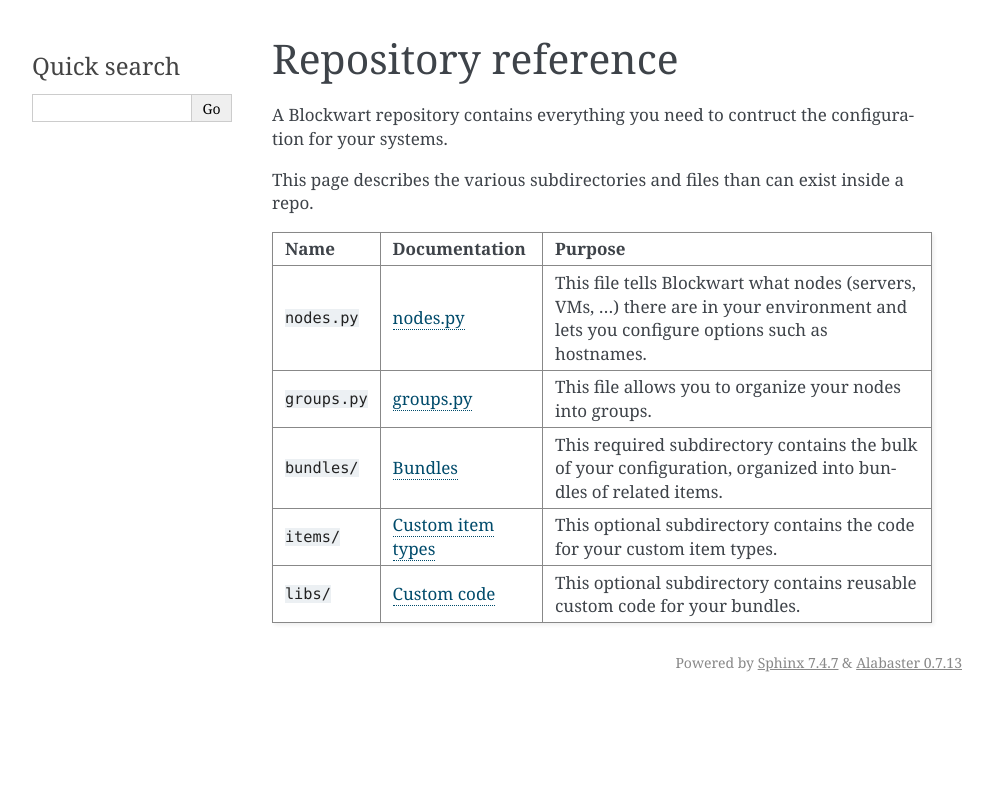
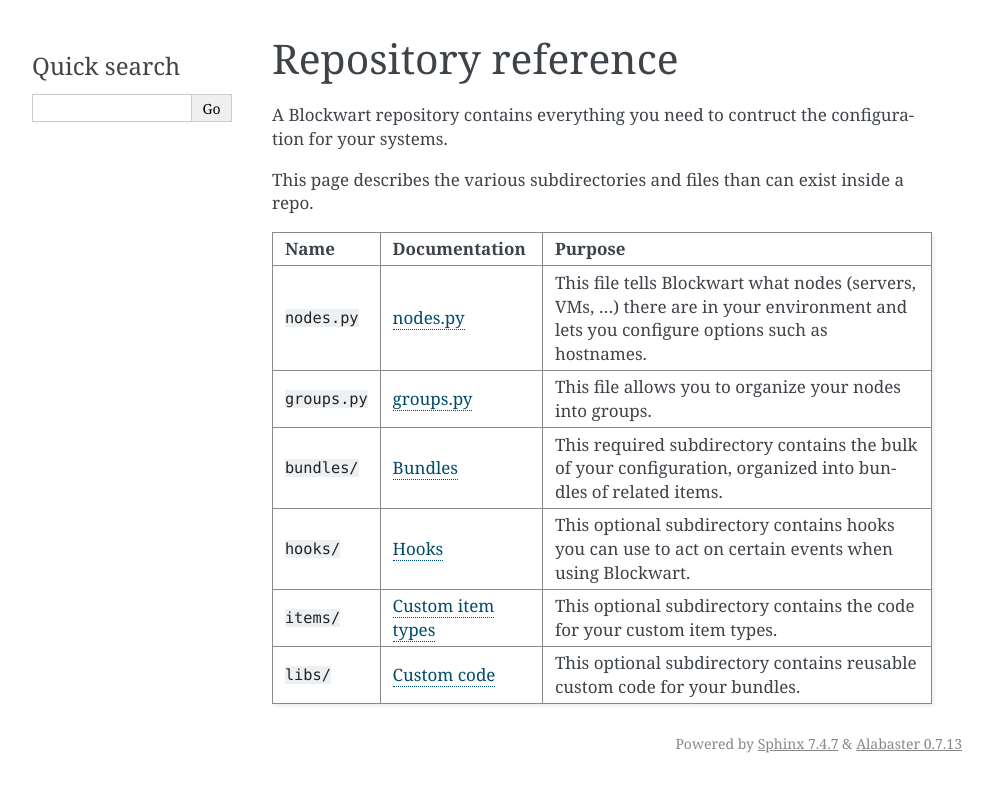
Before and after one commit to bundlewrap/bundlewrap, a Sphinx documentation site: the page built from doc/repository.rst, in a window 1280 px wide. Shown: the top 792 px of the page, without its empty margins (148-1141 px from the left). Built offline with Sphinx 7.4.7, drawn with Linux system fonts in a browser that asks for light colours.

Commit message:
add hooks to repository reference

```diff
--- a/doc/repository.rst
+++ b/doc/repository.rst
@@ -18,6 +18,8 @@ This page describes the various subdirectories and files than can exist inside a
 | ``groups.py``   | :ref:`groupspy` | This file allows you to organize your nodes into groups.                                                                                 |
 +-----------------+-----------------+------------------------------------------------------------------------------------------------------------------------------------------+
 | ``bundles/``    | :ref:`bundles`  | This required subdirectory contains the bulk of your configuration, organized into bundles of related items.                             |
++-----------------+-----------------+------------------------------------------------------------------------------------------------------------------------------------------+
+| ``hooks/``      | :ref:`hooks`    | This optional subdirectory contains hooks you can use to act on certain events when using Blockwart.                                     |
 +-----------------+-----------------+------------------------------------------------------------------------------------------------------------------------------------------+
 | ``items/``      | :ref:`dev_item` | This optional subdirectory contains the code for your custom item types.                                                                 |
 +-----------------+-----------------+------------------------------------------------------------------------------------------------------------------------------------------+
```
